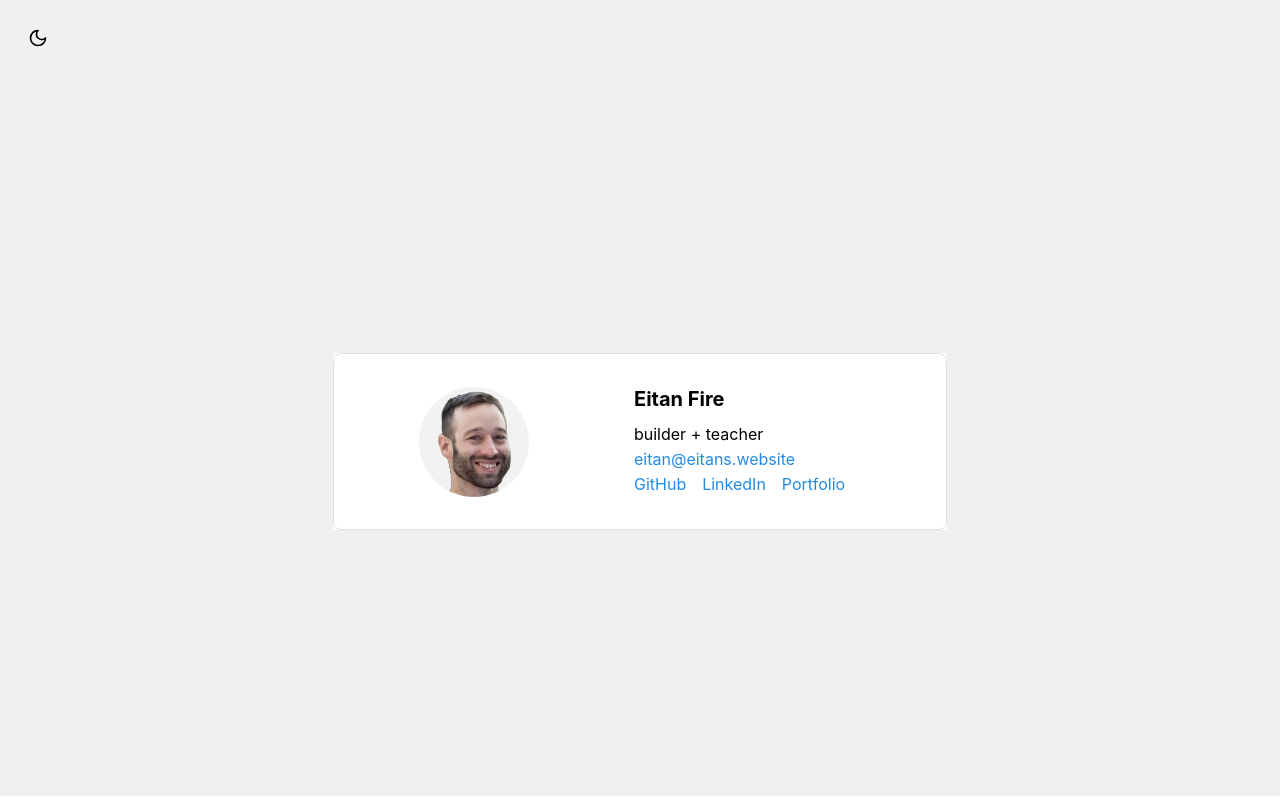
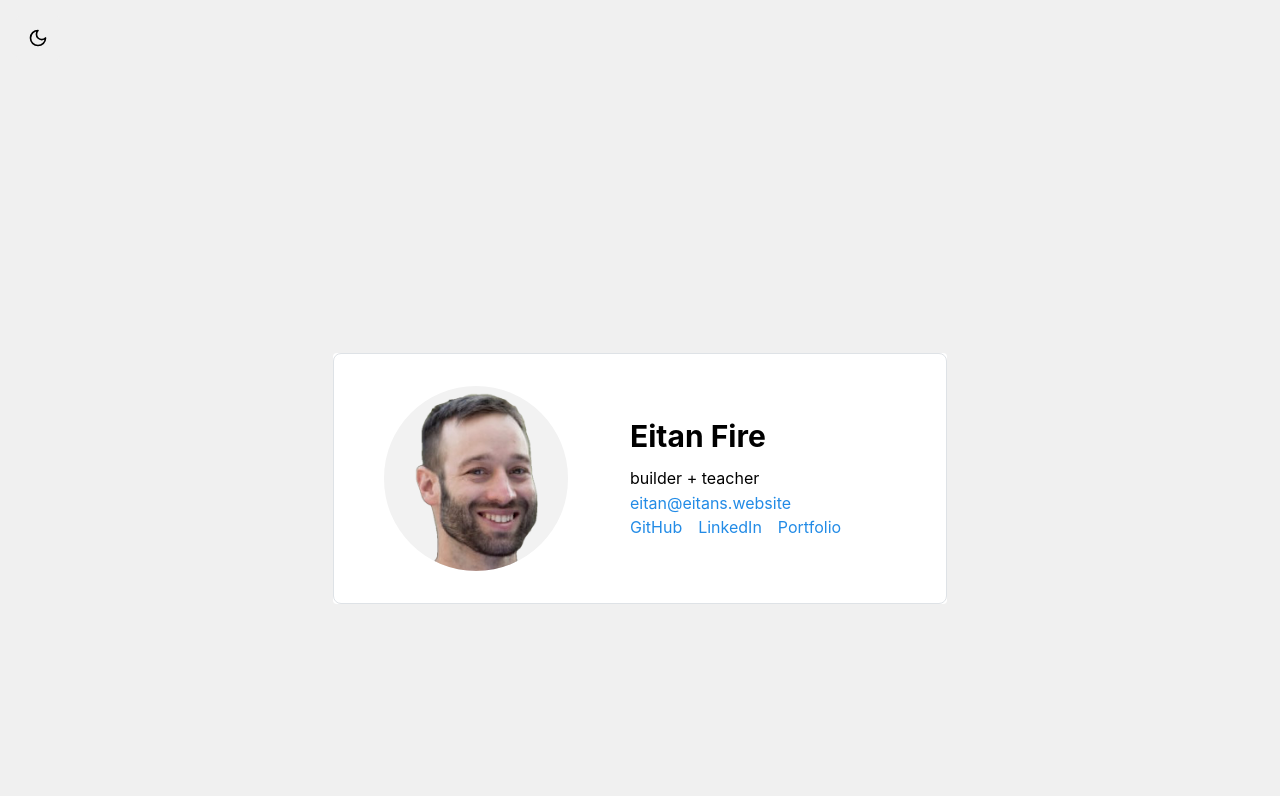
Before and after one commit to eitanfire/landing-page, a React (Vite) app: page / in a window 1280 px wide. Built offline with nearby package versions, Linux system fonts and the light colour scheme.

Commit message:
resize image proportionally

```diff
--- a/src/components/Welcome/LandingPage.tsx
+++ b/src/components/Welcome/LandingPage.tsx
@@ -2,6 +2,7 @@ import { Anchor, Card, Center, Container, Grid, Group, Image, Paper, Text, Title
 import picture from '../../assets/efire Background Removed.png';
 import EmailContact from '../EmailContact';
 import classes from './Welcome.module.css';
+
 
 export function LandingPage() {
   const { colorScheme } = useMantineColorScheme();
@@ -21,22 +22,24 @@ export function LandingPage() {
               <Card
                 padding="xl"
                 radius="md"
-                pl='0'
+                pl="0"
                 mt="40%"
                 withBorder
                 style={{
                   backgroundColor: colorScheme === 'dark' ? '#25262B' : 'white',
                 }}
               >
-                <Grid gutter="lg" align="center">
+                <Grid gutter="sm" align="center">
                   <Grid.Col span={6}>
                     <Center>
                       <Image
                         src={picture}
                         className="picture"
                         radius="90%"
-                        height={110}
+                        height={'auto'}
                         style={{
+                          maxWidth: '70%',
+                          minWidth: '65%',
                           backgroundColor: colorScheme === 'dark' ? '#ccfcf4' : ' #f2f2f2',
                         }}
                       />
@@ -45,7 +48,23 @@ export function LandingPage() {
                   <Grid.Col span={6}>
                     <Center>
                       <div style={{ width: '100%' }}>
-                        <Title ta="left" size="xl" mb="xs">
+                        <Title
+                          ta="left"
+                          size="30"
+                          mb="xs"
+                      sx={(theme) => ({
+    fontSize: '4.5vw', // Default
+    [`@media (max-width: ${theme.breakpoints.md}px)`]: {
+      fontSize: '3.5vw', // Medium screens
+    },
+    [`@media (max-width: ${theme.breakpoints.sm}px)`]: {
+      fontSize: '2.5vw', // Small screens
+    },
+  })}
+  style={{
+    color: colorScheme === 'dark' ? 'pink' : 'black',
+  }}
+                        >
                           Eitan Fire
                         </Title>
                         <Text>builder + teacher</Text>
```
